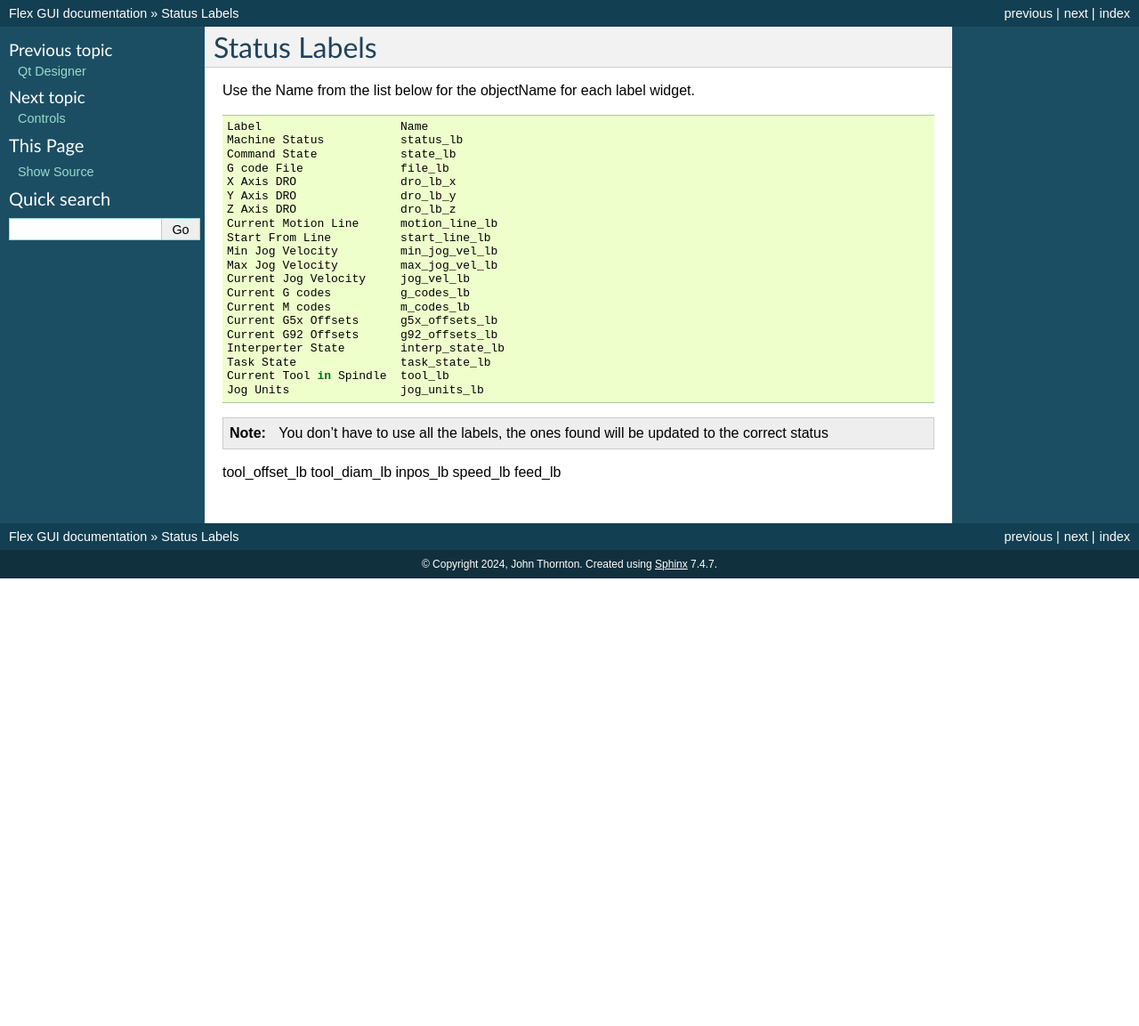
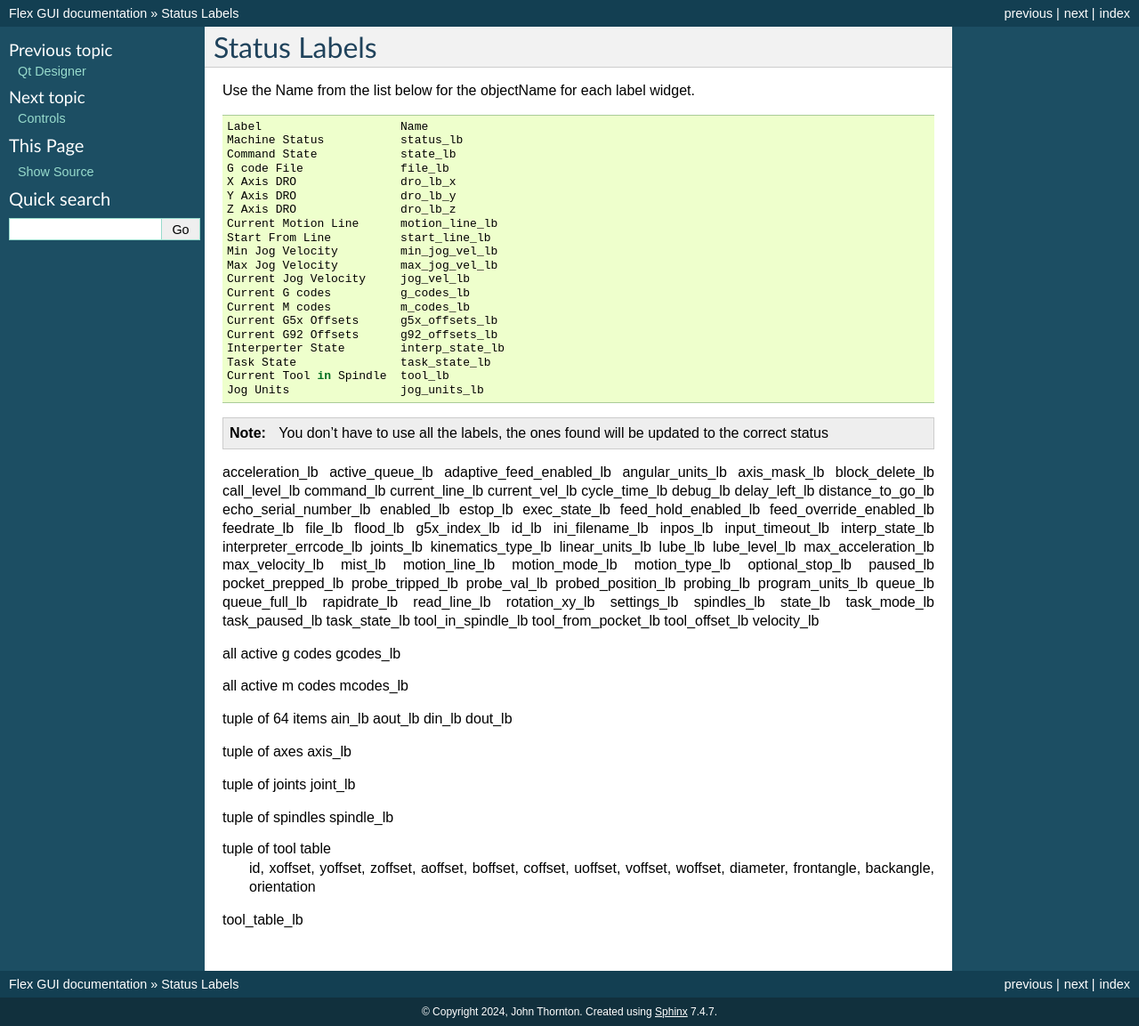
Before and after one commit to jethornton/flexgui, a Sphinx documentation site: the page built from docs/source/labels.rst, in a window 1280 px wide. Shown: the whole page at 89% size. Built offline with Sphinx 7.4.7, drawn with Linux system fonts in a browser that asks for light colours; before the commit the page ends 900 px from its top, so only the background shows below that.

Commit message:
add stat labels to docs
Signed-off-by: John Thornton <dev@gnipsel.com>

```diff
--- a/docs/source/labels.rst
+++ b/docs/source/labels.rst
@@ -28,8 +28,93 @@
 .. note:: You don't have to use all the labels, the ones found will be
   updated to the correct status
 
+
+acceleration_lb
+active_queue_lb
+adaptive_feed_enabled_lb
+angular_units_lb
+axis_mask_lb
+block_delete_lb
+call_level_lb
+command_lb
+current_line_lb
+current_vel_lb
+cycle_time_lb
+debug_lb
+delay_left_lb
+distance_to_go_lb
+echo_serial_number_lb
+enabled_lb
+estop_lb
+exec_state_lb
+feed_hold_enabled_lb
+feed_override_enabled_lb
+feedrate_lb
+file_lb
+flood_lb
+g5x_index_lb
+id_lb
+ini_filename_lb
+inpos_lb
+input_timeout_lb
+interp_state_lb
+interpreter_errcode_lb
+joints_lb
+kinematics_type_lb
+linear_units_lb
+lube_lb
+lube_level_lb
+max_acceleration_lb
+max_velocity_lb
+mist_lb
+motion_line_lb
+motion_mode_lb
+motion_type_lb
+optional_stop_lb
+paused_lb
+pocket_prepped_lb
+probe_tripped_lb
+probe_val_lb
+probed_position_lb
+probing_lb
+program_units_lb
+queue_lb
+queue_full_lb
+rapidrate_lb
+read_line_lb
+rotation_xy_lb
+settings_lb
+spindles_lb
+state_lb
+task_mode_lb
+task_paused_lb
+task_state_lb
+tool_in_spindle_lb
+tool_from_pocket_lb
 tool_offset_lb
-tool_diam_lb
-inpos_lb
-speed_lb
-feed_lb
+velocity_lb
+
+all active g codes
+gcodes_lb
+
+all active m codes
+mcodes_lb
+
+tuple of 64 items
+ain_lb
+aout_lb
+din_lb
+dout_lb
+
+tuple of axes
+axis_lb
+
+tuple of joints
+joint_lb
+
+tuple of spindles
+spindle_lb
+
+tuple of tool table
+ id, xoffset, yoffset, zoffset, aoffset, boffset, coffset, uoffset, voffset, woffset, diameter, frontangle, backangle, orientation
+tool_table_lb
```
